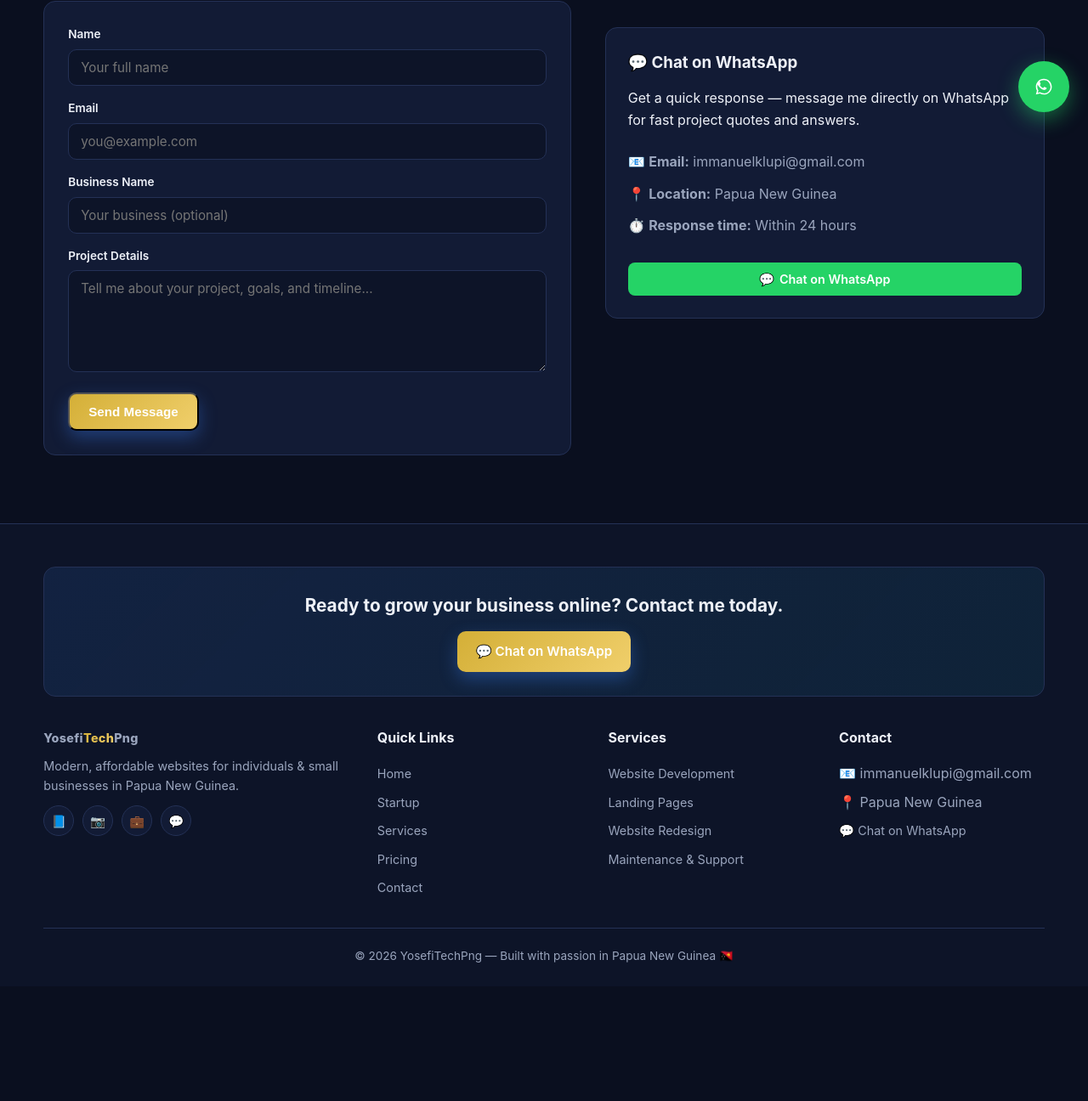
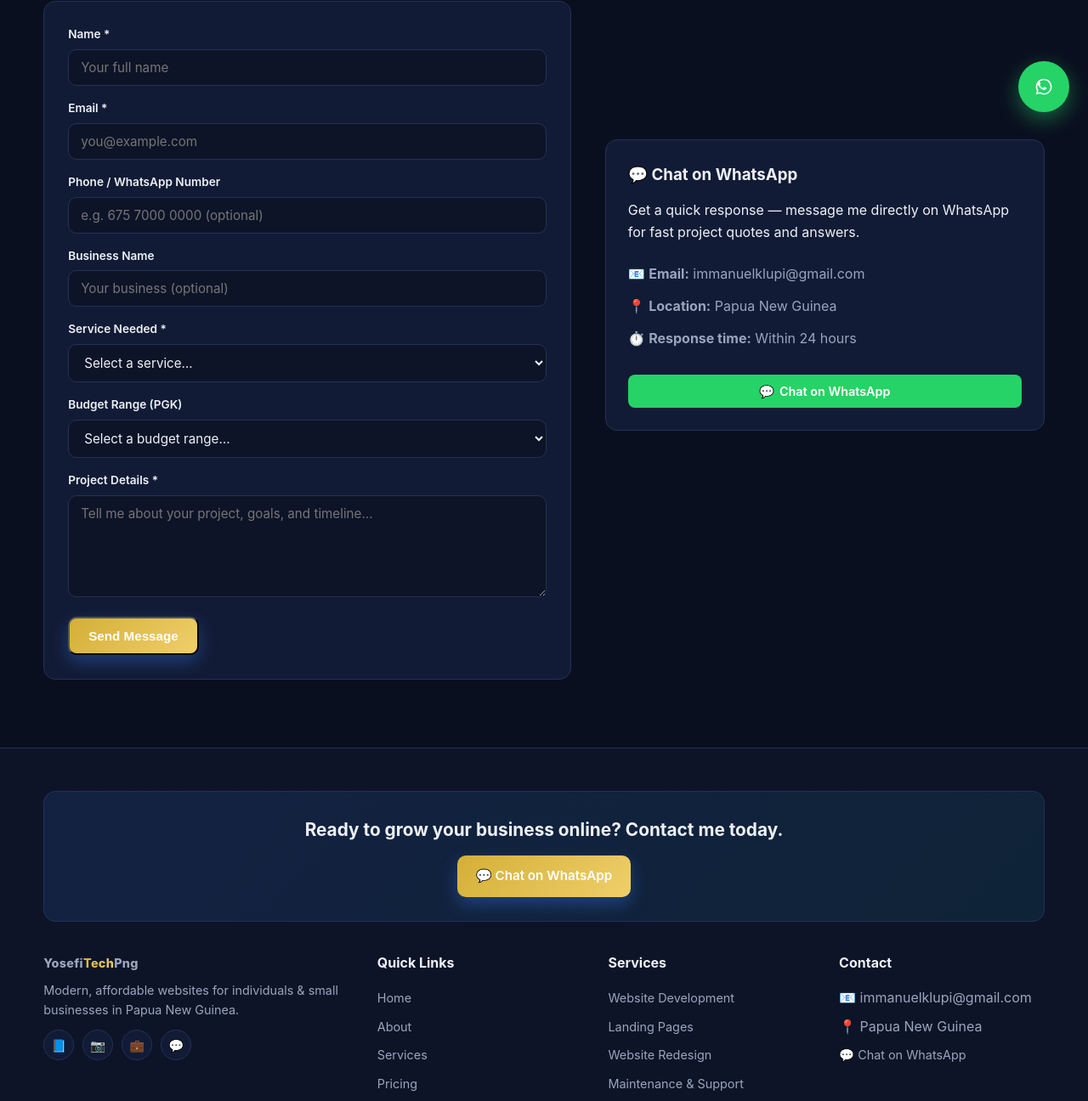
Before and after one commit to YosefiTechPng/YosefiTechPngPortfolio, a website: page contact.html in a window 1280 px wide. Shown: the part 646-1942 px from the top of the page at 85% size. Before the commit the page ends 1807 px from the top, so only its background shows below. Drawn offline with Linux system fonts and the light colour scheme.

Commit message:
Rebuild contact form with structured fields and validation
Add phone, business name, service-needed dropdown, and PGK budget
range dropdown alongside name/email/message. Add client-side
validation with inline error states. Add SEO meta/OG/Twitter tags.

```diff
--- a/contact.html
+++ b/contact.html
@@ -6,15 +6,27 @@
 
   <meta name="viewport" content="width=device-width, initial-scale=1.0" />
 
-  <title>
-    YosefiTechPng — Contact
-  </title>
+  <title>Contact — YosefiTechPng | Get a Free Website Quote</title>
 
-  <meta name="description" content="Get in touch with YosefiTechPng — request a website, ask a question, or chat with us on WhatsApp." />
+  <meta name="description" content="Get in touch with YosefiTechPng — request a free quote for your website or web app, or chat with us directly on WhatsApp." />
+
+  <link rel="canonical" href="https://yosefitechpng.com/contact.html" />
+
+  <meta property="og:type" content="website" />
+  <meta property="og:title" content="Contact YosefiTechPng" />
+  <meta property="og:description" content="Request a free quote for your website or web app, or chat directly on WhatsApp." />
+  <meta property="og:url" content="https://yosefitechpng.com/contact.html" />
+  <meta property="og:image" content="https://yosefitechpng.com/favicon.png" />
+
+  <meta name="twitter:card" content="summary_large_image" />
+  <meta name="twitter:title" content="Contact YosefiTechPng" />
+  <meta name="twitter:description" content="Request a free quote for your website or web app, or chat directly on WhatsApp." />
+  <meta name="twitter:image" content="https://yosefitechpng.com/favicon.png" />
 
   <link rel="stylesheet" href="style.css" />
 
-    <link rel="icon" type="image/png" href="favicon.png">
+  <link rel="icon" type="image/svg+xml" href="favicon.svg">
+  <link rel="icon" type="image/png" href="favicon.png">
 
 </head>
 
@@ -42,8 +54,8 @@
           Home
         </a>
 
-        <a href="startup.html">
-          Startup
+        <a href="about.html">
+          About
         </a>
 
         <a href="services.html">
@@ -102,29 +114,42 @@
           Fill out the form and I'll respond within 24 hours.
         </p>
 
-        <form class="form-card" id="contactForm">
+        <form class="form-card" id="contactForm" novalidate>
 
-          <div class="form-row">
+          <div class="form-row" data-field="name">
 
             <label for="name">
-              Name
+              Name <span aria-hidden="true">*</span>
             </label>
 
             <input id="name" type="text" required placeholder="Your full name" />
+            <span class="form-error">Please enter your name.</span>
 
           </div>
 
-          <div class="form-row">
+          <div class="form-row" data-field="email">
 
             <label for="email">
-              Email
+              Email <span aria-hidden="true">*</span>
             </label>
 
             <input id="email" type="email" required placeholder="you@example.com" />
+            <span class="form-error">Please enter a valid email address.</span>
 
           </div>
 
-          <div class="form-row">
+          <div class="form-row" data-field="phone">
+
+            <label for="phone">
+              Phone / WhatsApp Number
+            </label>
+
+            <input id="phone" type="tel" placeholder="e.g. 675 7000 0000 (optional)" />
+            <span class="form-error">Please enter a valid phone number.</span>
+
+          </div>
+
+          <div class="form-row" data-field="business">
 
             <label for="business">
               Business Name
@@ -134,13 +159,51 @@
 
           </div>
 
-          <div class="form-row">
+          <div class="form-row" data-field="service">
+
+            <label for="service">
+              Service Needed <span aria-hidden="true">*</span>
+            </label>
+
+            <select id="service" required>
+              <option value="" disabled selected>Select a service…</option>
+              <option value="Website Development">Website Development</option>
+              <option value="Custom Web App / Dashboard">Custom Web App / Dashboard</option>
+              <option value="Landing Page">Landing Page</option>
+              <option value="Website Redesign">Website Redesign</option>
+              <option value="Maintenance &amp; Support">Maintenance &amp; Support</option>
+              <option value="Not sure yet">Not sure yet</option>
+            </select>
+            <span class="form-error">Please select a service.</span>
+
+          </div>
+
+          <div class="form-row" data-field="budget">
+
+            <label for="budget">
+              Budget Range (PGK)
+            </label>
+
+            <select id="budget">
+              <option value="" disabled selected>Select a budget range…</option>
+              <option value="Under K1,000">Under K1,000</option>
+              <option value="K1,000 - K2,000">K1,000 – K2,000</option>
+              <option value="K2,000 - K4,000">K2,000 – K4,000</option>
+              <option value="K4,000 - K6,000">K4,000 – K6,000</option>
+              <option value="K6,000+">K6,000+</option>
+              <option value="Not sure yet">Not sure yet</option>
+            </select>
+
+          </div>
+
+          <div class="form-row" data-field="details">
 
             <label for="details">
-              Project Details
+              Project Details <span aria-hidden="true">*</span>
             </label>
 
             <textarea id="details" required placeholder="Tell me about your project, goals, and timeline..."></textarea>
+            <span class="form-error">Please tell me a little about your project.</span>
 
           </div>
 
@@ -216,15 +279,15 @@
 
           <div class="footer-socials">
 
-            <a href="#" aria-label="Facebook">
+            <a href="#" aria-label="Facebook" data-social="facebook">
               📘
             </a>
 
-            <a href="#" aria-label="Instagram">
+            <a href="#" aria-label="Instagram" data-social="instagram">
               📷
             </a>
 
-            <a href="#" aria-label="LinkedIn">
+            <a href="#" aria-label="LinkedIn" data-social="linkedin">
               💼
             </a>
 
@@ -251,8 +314,8 @@
             </li>
 
             <li>
-              <a href="startup.html">
-                Startup
+              <a href="about.html">
+                About
               </a>
             </li>
 
```
